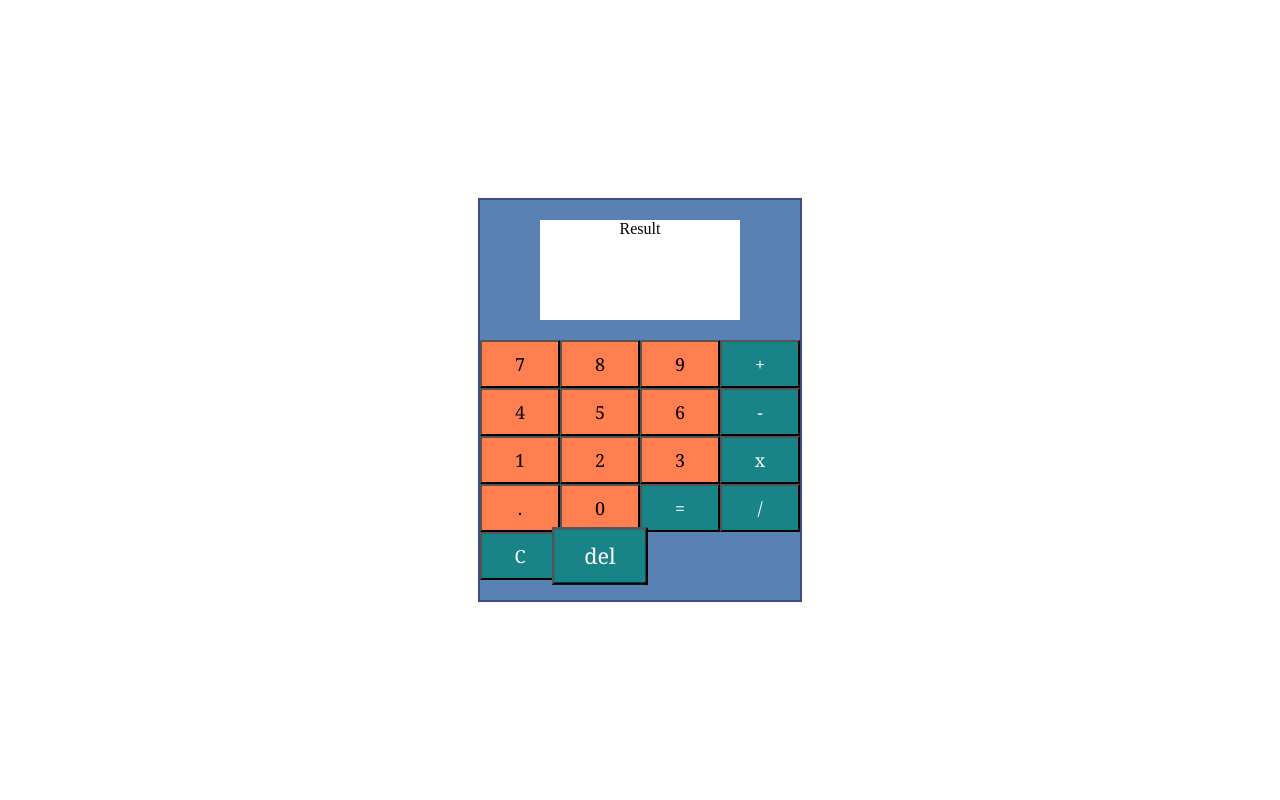
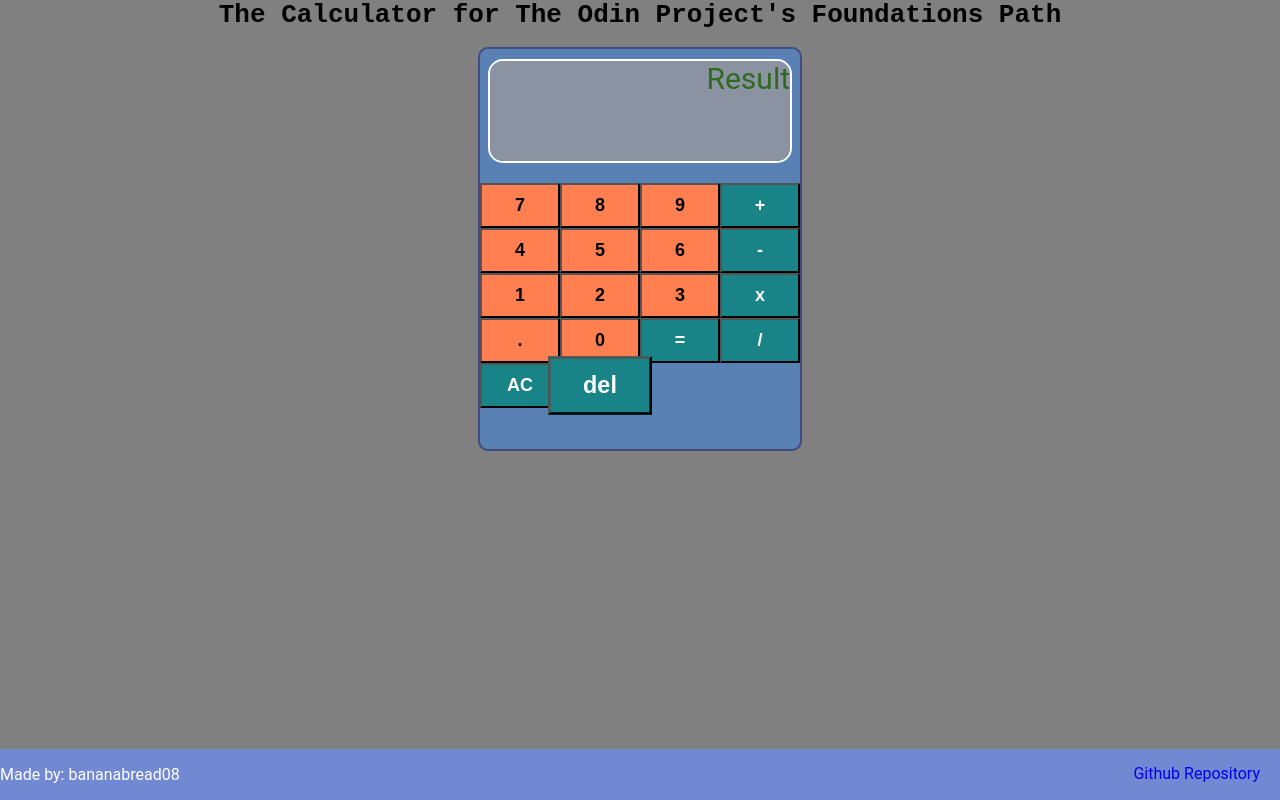
Before and after one commit to bananabread08/calculator, a plain HTML site: page index.html in a window 1280 px wide. Both pictures are taken after a click on the button "del". Drawn offline with Linux system fonts and the light colour scheme.

Commit message:
added functionality to calculate 2 numbers at a time using = or another operator, updated css styling, added a footer

```diff
--- a/index.html
+++ b/index.html
@@ -7,6 +7,9 @@
     <title>Calculator</title>
 </head>
 <body>
+    <header>
+        <h1>The Calculator for The Odin Project's Foundations Path</h1>
+    </header>
     <div class="calculator" id="container">
         <div class="result-container" id="result-container">
             <div id="result" name="Result" value="">Result</div>
@@ -29,10 +32,19 @@
             <button class= "number" id="0" value="0"> 0 </button>
             <button class= "operator" id="equals" value="="> = </button>
             <button class= "operator" id="divide" value="/"> / </button>
-            <button class= "operator" id="clear" value="clearall"> C </button>
-            <button class= "operator" id="delete" value=""> del </button>
+            <button class= "operator" id="clear" value="clearall"> AC </button>
+            <button class= "operator" id="delete" value="delete"> del </button>
         </div>
     </div>
+    <footer class="footer">
+        <div class="footer-desc">
+            <p>Made by: bananabread08</p>
+        </div>
+        <div class="links">
+        <a href="https://github.com/bananabread08"> Github </a>
+        <a href="https://github.com/bananabread08/calculator"> Repository</a>
+        <div></div>
+    </footer>
 <script src ="scripts/calc.js"></script>
 </body>
 </html>
--- a/scripts/calc.js
+++ b/scripts/calc.js
@@ -25,6 +25,11 @@ function isOperator(x){
     return operatorArr.includes(x);
 }
 
+function resetDisplay(){
+    display.textContent = "";
+    result.textContent = "";
+}
+
 function splitEquation(eqnStr){
     let eqnArr = Array.from(eqnStr);
     let operateVal = eqnArr.filter(element => {
@@ -32,35 +37,47 @@ function splitEquation(eqnStr){
     });
     operateVal = operateVal.toString();
     let numbers = eqnStr.split(operateVal);
-    eqnStr = operate(parseInt(numbers[0]), parseInt(numbers[1]), operateVal);
+    eqnStr = operate(parseFloat(numbers[0]), parseFloat(numbers[1]), operateVal);
     return eqnStr;
 }
 
 function getInput(e){ //checks user input and evaluates the equation upon clicking "="
     if(equation === "" && isOperator(e.target.value)){
-        display.textContent = "";
-        result.textContent = "";
+        resetDisplay();
     }
-
-    else if(e.target.value === "="){
+    else if(e.target.value === "="){ //user inputs equals
+        if(equation === ""){ //no initial value, reset
+            resetDisplay();
+        }
+        else{ //if values are present, calculate
             equation = splitEquation(equation);
             display.textContent = "";
             result.textContent = `${equation}`;
         }
-
-    else if(isOperator(e.target.value)){
-        display.textContent = "";
+    }
+    else if(isOperator(e.target.value)){ //user inputs operator
+        let newEqn = Array.from(equation);
+        if((newEqn.includes("+") || newEqn.includes("/") || newEqn.includes("*") || newEqn.includes("-")) && (numArr.includes(equation.slice(-1)))){ //user inputs operator after an equation of 2 numbers
+            equation = splitEquation(equation);
+            display.textContent = `${equation}${e.target.value}`;
             result.textContent = `${equation}`;
-        display.textContent = `${e.target.value}`;
             equation = equation + e.target.value;
         }
 
+        else{ //
+            result.textContent = `${equation}`;
+            display.textContent = `${equation}${e.target.value}`;
+            equation = equation + e.target.value;
+        }
+    }
     else if(e.target.value === "clearall"){
         equation = "";
-        display.textContent = "";
-        result.textContent = "";
+        resetDisplay();
     }
-
+    else if(e.target.value === "delete"){
+        equation = equation.substr(0, equation.length -1);
+        display.textContent = `${equation}`;
+    }
     else{
         display.textContent = "";
         equation = equation + e.target.value;
@@ -70,11 +87,11 @@ function getInput(e){ //checks user input and evaluates the equation upon clicki
 
 let equation = "";
 const operatorArr = ["+", "-", "*", "/"];
+const numArr = ["1", "2", "3", "4", "5", "6", "7", "8", "9", "0"];
 const key = document.querySelectorAll("button");
 const display = document.getElementById("display");
 const result = document.getElementById("result");
 
-
 key.forEach(button => { //click events on every button
     button.addEventListener("click", getInput);
 });
--- a/styles/style.css
+++ b/styles/style.css
@@ -3,39 +3,54 @@ html,body{
     padding:0;
     margin:0;
     overflow: hidden;
+    background-color: gray;
+    font-family: 'Quicksand', 'Roboto', sans-serif;
+}
+
+header{
+    text-align: center;
+    font-family: monospace;
 }
 
 .calculator {
     width: 320px;
     height: 400px;
-    background-color: rgb(90, 129, 180);
-    position: absolute;
     top:0;
     bottom: 0;
     left: 0;
     right: 0;
     margin: auto;
     text-align: center;
+    background-color: rgb(90, 129, 180);
     border: 2px solid rgb(66, 75, 128);
+    border-radius: 10px;
     }
 
 .result-container{
-    width: 200px;
-    height: auto;
-    margin-top: 20px;
+    width: 300px;
+    height:100px;
+    margin-top: 10px;
     margin-left: auto;
     margin-right: auto;
-    background-color: white;
+    border:2px solid white;
+    border-radius: 15px;
+    overflow:hidden;
 }
 
 #result{
+    font-size: 30px;
+    color: rgba(32, 99, 6, 0.849);
+    text-align: right;
     height: 50px;
-    background-color: white;
+    background-color: rgba(161, 156, 156, 0.692);
 }
 
 #display{
+    font-size: 20px;
+    text-align: right;
     height: 50px;
-    background-color:white;
+    background-color: rgba(161, 156, 156, 0.692);
+    overflow: hidden;
 }
 
 .key-container{
@@ -47,21 +62,19 @@ html,body{
 }
 
 button {
-    padding: 10px  20px;
+    padding: 10px;
     font-size: large;
-    font-family: Georgia, serif;
+    font-weight: 800;
     -webkit-transform: perspective(1px) translateZ(0);
     transform: perspective(1px) translateZ(0);
     box-shadow: 0 0 1px rgba(0, 0, 0, 0);
-    -webkit-transition-duration: 0.2s;
-    transition-duration: 0.2s;
     -webkit-transition-property: transform;
     transition-property: transform;
 }
 
 button:hover ,button:focus{
-    -webkit-transform: scale(1.2);
-    transform: scale(1.2);
+    -webkit-transform: scale(1.3);
+    transform: scale(1.3);
 }
 
 .button:active {
@@ -77,3 +90,28 @@ button.operator{
     background-color: rgb(24, 132, 136);
     color: white;
 }
+
+.footer {
+    position: fixed;
+    left: 0;
+    bottom: 0;
+    width: 100%;
+    background-color: rgb(113, 136, 211);
+    color: white;
+    text-align: center;
+  }
+
+.footer-desc{
+    float: left;
+    text-align: center;
+}
+
+.links{
+    padding-top: 15px;
+    padding-right: 20px;
+    float: right;
+}
+
+.links a{
+    text-decoration: none;
+}
```
Lines whose indentation alone changed are shown as unchanged.
